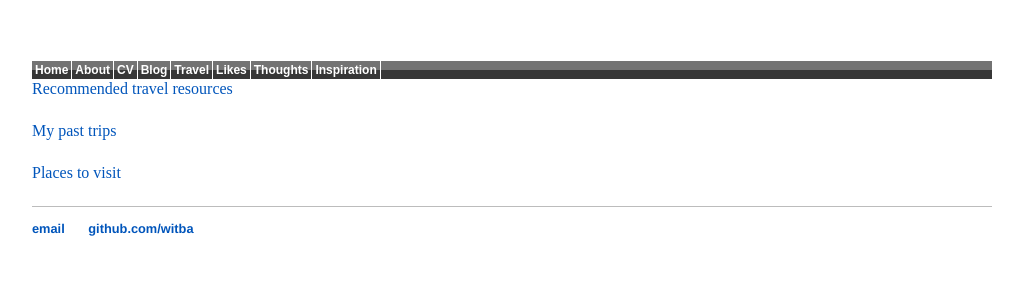
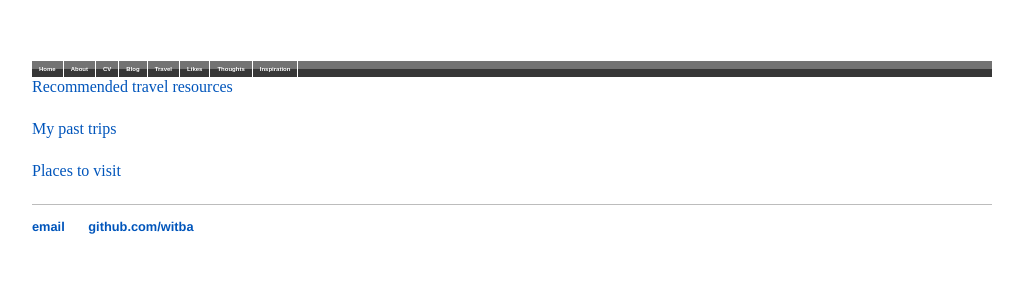
Before and after one commit to witba/witba.github.io, a Jekyll site: the page built from travel/index.html, in a window 1280 px wide. Shown: the top 300 px of the page, without its empty margins (128-1151 px from the left). Built offline with Jekyll 4.4.1, drawn with Linux system fonts in a browser that asks for light colours.

Commit message:
Update main.css

```diff
--- a/css/main.css
+++ b/css/main.css
@@ -25,7 +25,7 @@ footer { border-top: 1px solid #bcbcbc; font-size: .8em; }
 margin: 0;
 padding: 0;
 float: left;
-font: bold 12px Arial;
+font: bold 6px Arial;
 width: 100%;
 border: 1px solid #FFFFFF;
 border-width: 1px 0;
@@ -37,7 +37,7 @@ display: inline;
 .solidblockmenu li a{
 float: left;
 color: white;
-padding: 2px 3px;
+padding: 5px 7px;
 text-decoration: none;
 border-right: 1px solid white;
 }
```
